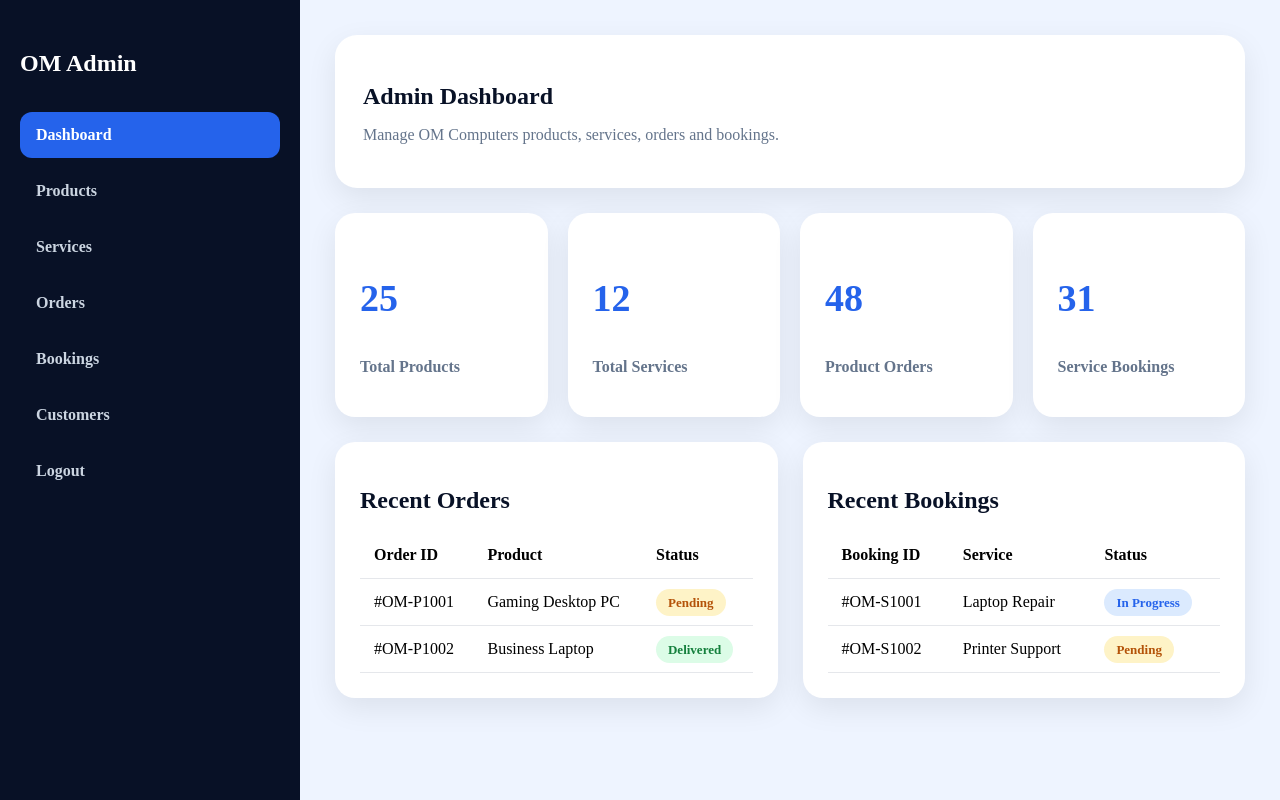
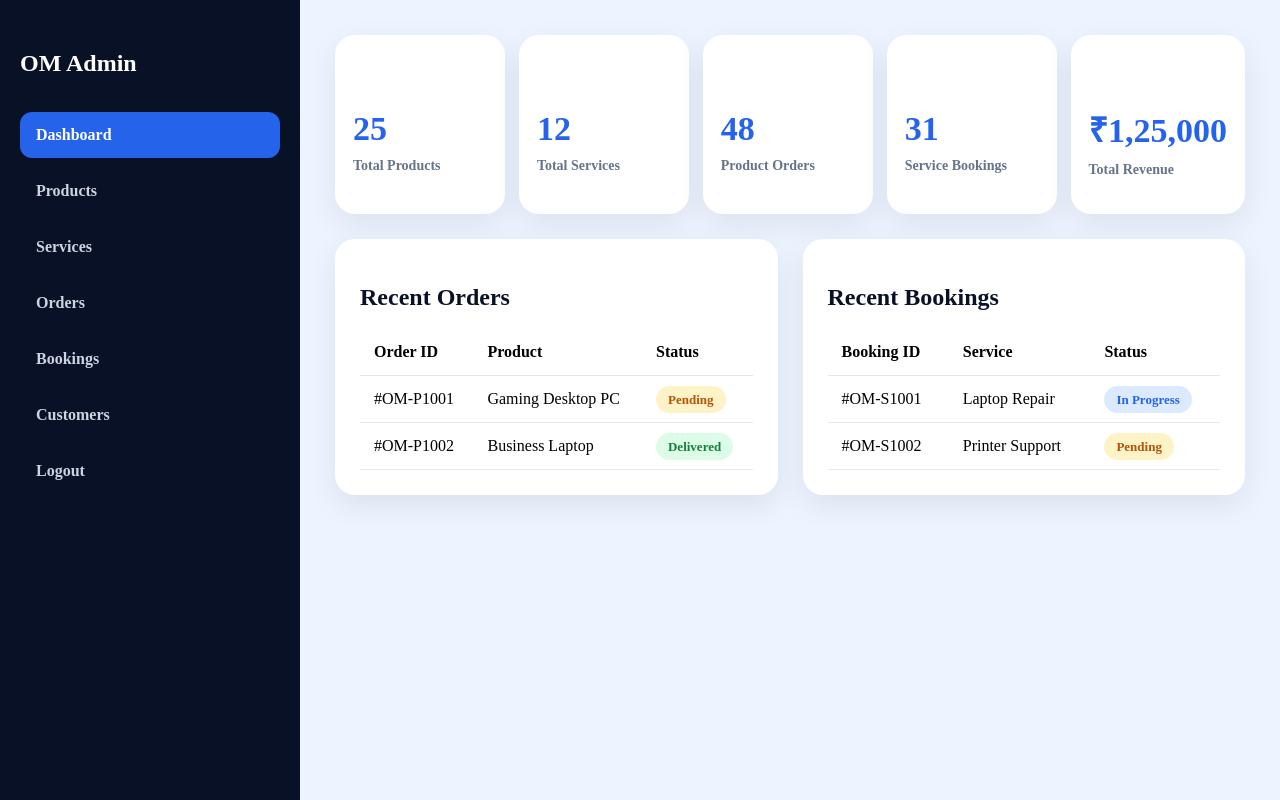
Before and after one commit to amihub2026-sys/om-computers, an Angular app: page /admin/dashboard in a window 1280 px wide. Built offline with nearby package versions, Linux system fonts and the light colour scheme.

Commit message:
admin-dashboard-design

```diff
--- a/src/app/admin/admin-dashboard/admin-dashboard.css
+++ b/src/app/admin/admin-dashboard/admin-dashboard.css
@@ -53,28 +53,34 @@
   color:#64748b;
 }
 
-.stats-grid{
-  display:grid;
-  grid-template-columns:repeat(4,1fr);
-  gap:20px;
-  margin-bottom:25px;
+.stats-grid {
+  display: grid;
+  grid-template-columns: repeat(5, 1fr);
+  gap: 14px;
+  margin-bottom: 25px;
 }
-
 .stat-card{
   background:#fff;
-  padding:25px;
+  padding:22px 18px;
   border-radius:20px;
   box-shadow:0 10px 30px rgba(0,0,0,.08);
+  min-height:135px;
+  display:flex;
+  flex-direction:column;
+  justify-content:center;
 }
 
 .stat-card h3{
-  font-size:38px;
+  font-size:34px;
   color:#2563eb;
+  margin-bottom:10px;
 }
 
 .stat-card p{
   color:#64748b;
   font-weight:700;
+  font-size:14px;
+  margin:0;
 }
 
 .dashboard-grid{
--- a/src/app/admin/admin-dashboard/admin-dashboard.html
+++ b/src/app/admin/admin-dashboard/admin-dashboard.html
@@ -1,9 +1,3 @@
-
-<div class="admin-header">
-      <h1>Admin Dashboard</h1>
-      <p>Manage OM Computers products, services, orders and bookings.</p>
-    </div>
-
 <div class="stats-grid">
 
   <div class="stat-card">
@@ -26,10 +20,17 @@
     <p>Service Bookings</p>
   </div>
 
+  <!-- Revenue Card -->
+  <div class="stat-card">
+    <h3>₹1,25,000</h3>
+    <p>Total Revenue</p>
+  </div>
+
 </div>
 
 <div class="dashboard-grid">
 
+  <!-- Recent Orders -->
   <div class="dashboard-card">
     <h2>Recent Orders</h2>
 
@@ -54,6 +55,7 @@
     </table>
   </div>
 
+  <!-- Recent Bookings -->
   <div class="dashboard-card">
     <h2>Recent Bookings</h2>
 
```
Lines whose indentation alone changed are shown as unchanged.
